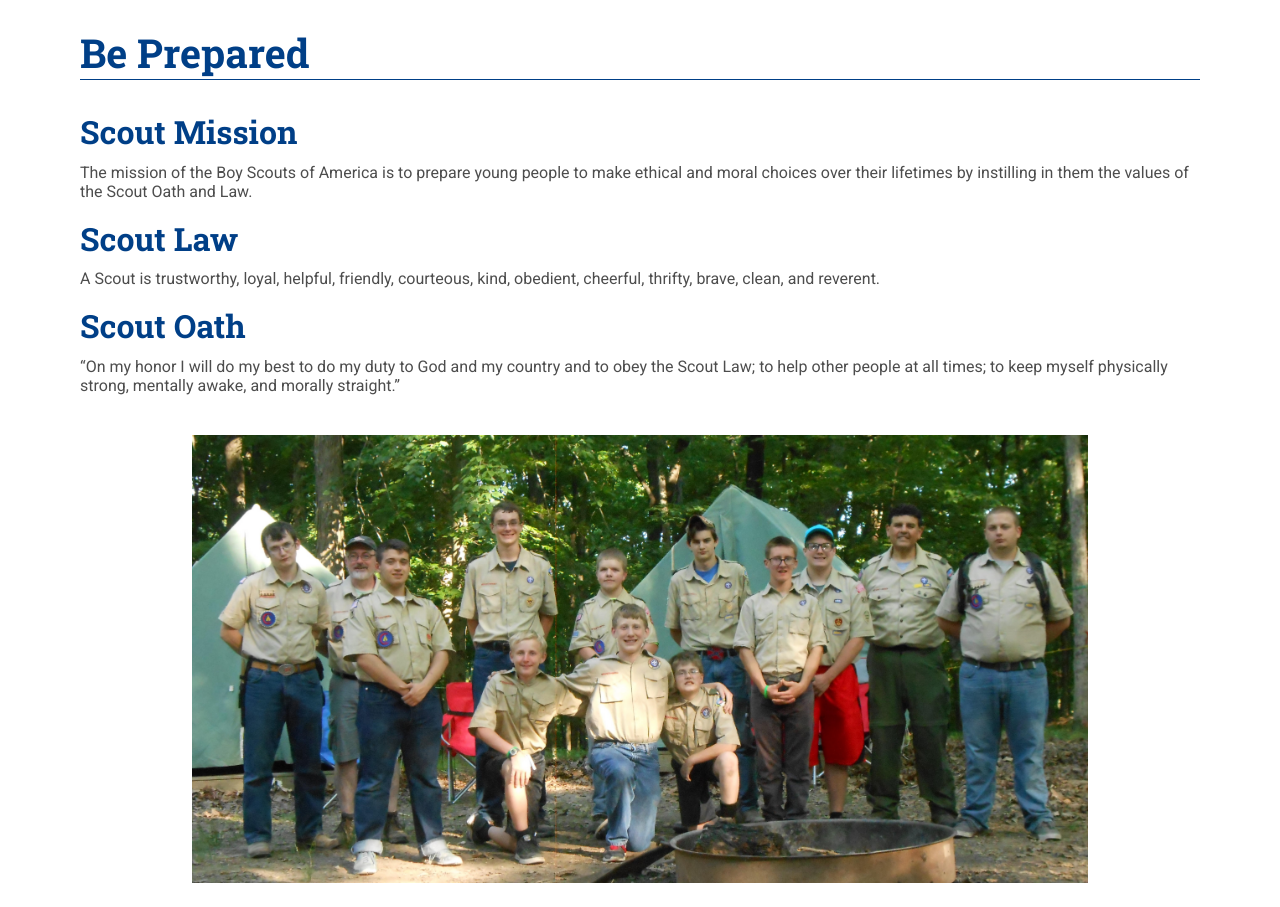
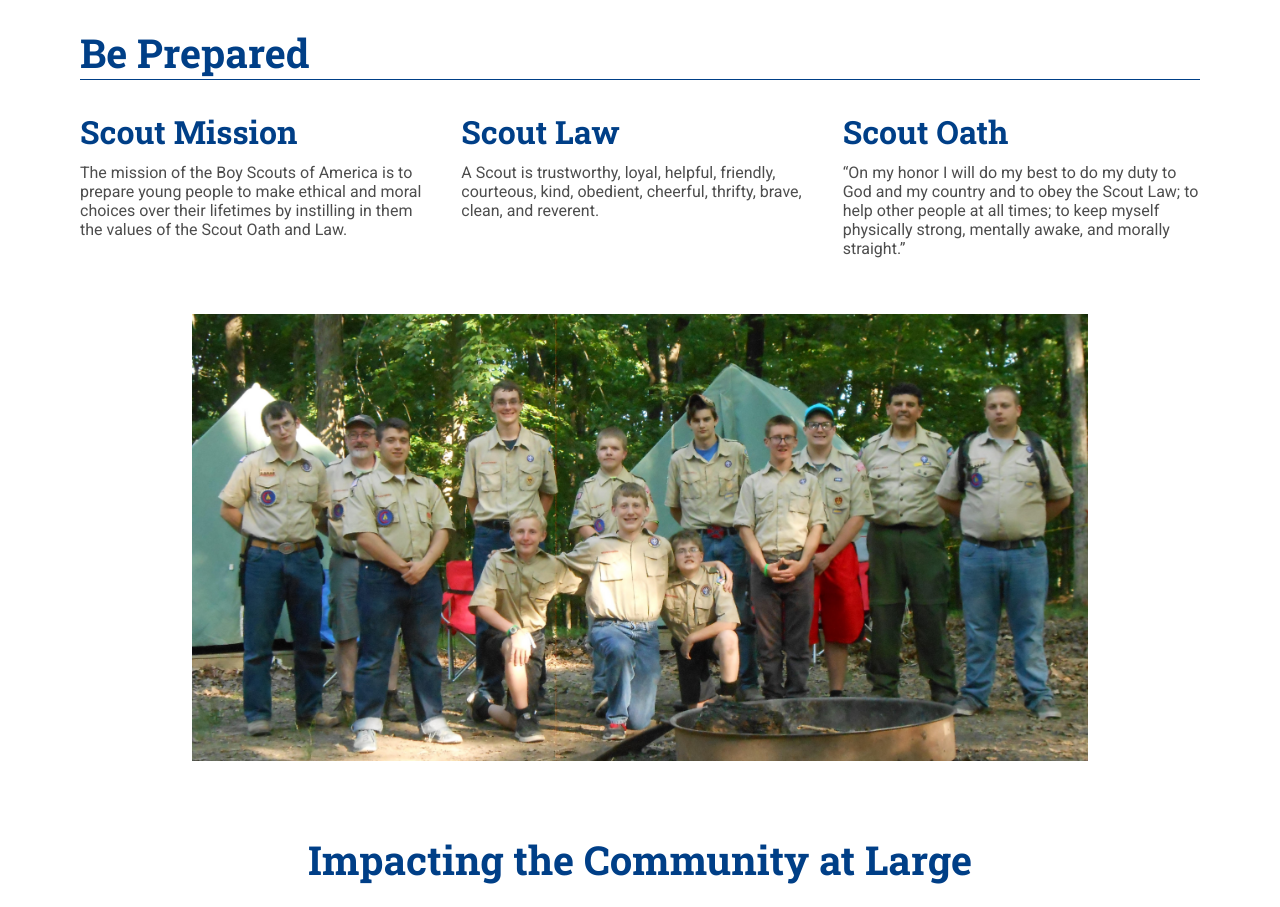
Before and after one commit to SATroop227Media/WebpageTroop227, a React (Vite) app: page / in a window 1280 px wide. Shown: the part 802-1709 px from the top of the page. Built offline with nearby package versions, Linux system fonts and the light colour scheme.

Commit message:
added grid to intro

```diff
--- a/src/App.css
+++ b/src/App.css
@@ -190,6 +190,12 @@ p {
   margin-bottom: .75em;
 }
 
+.home-intro--content {
+  display: grid;
+  grid-template-columns: 1fr;
+  gap: 1.5em;
+}
+
 .home-intro--header {
   margin-bottom:.3em;
 }
@@ -226,6 +232,11 @@ p {
 
   .home-intro figure img{
     width: auto;
+  }
+
+  .home-intro--content {
+    display: grid;
+    grid-template-columns: repeat(3, 1fr);
   }
 
 }
```
